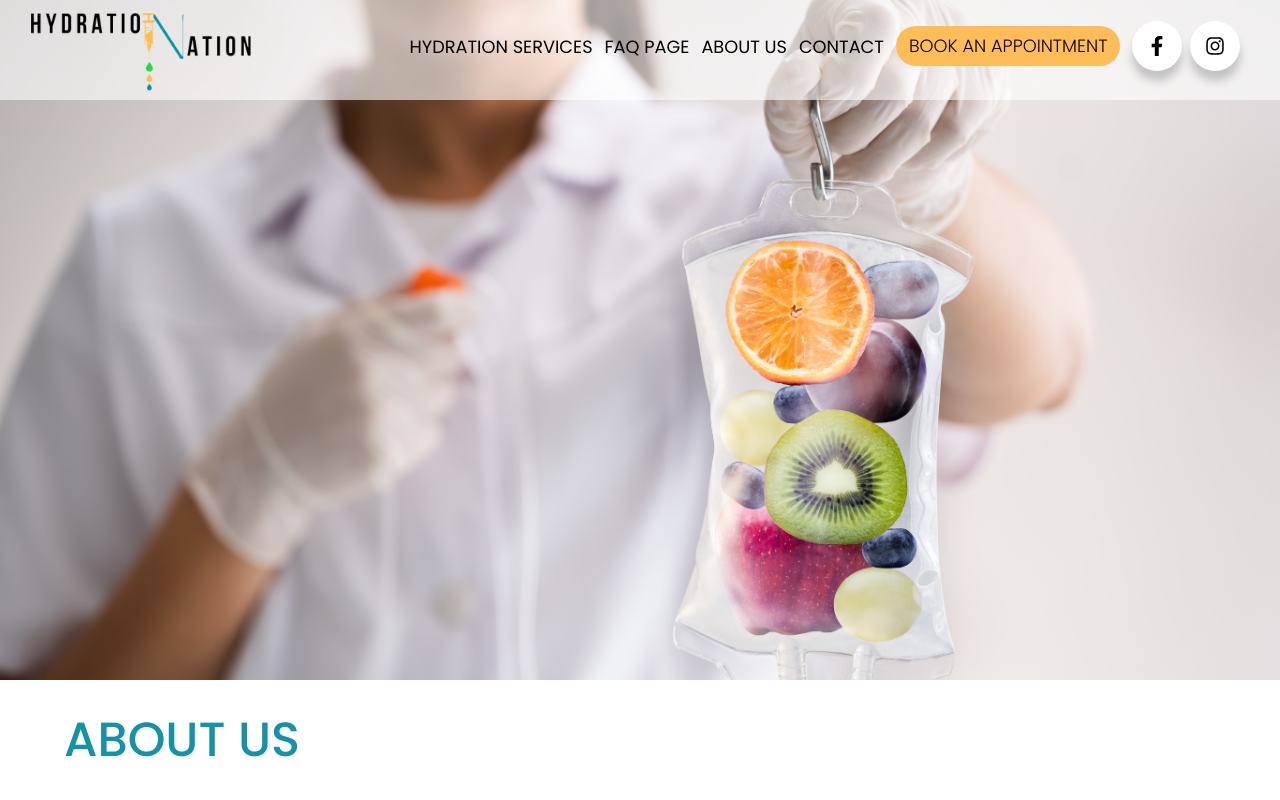
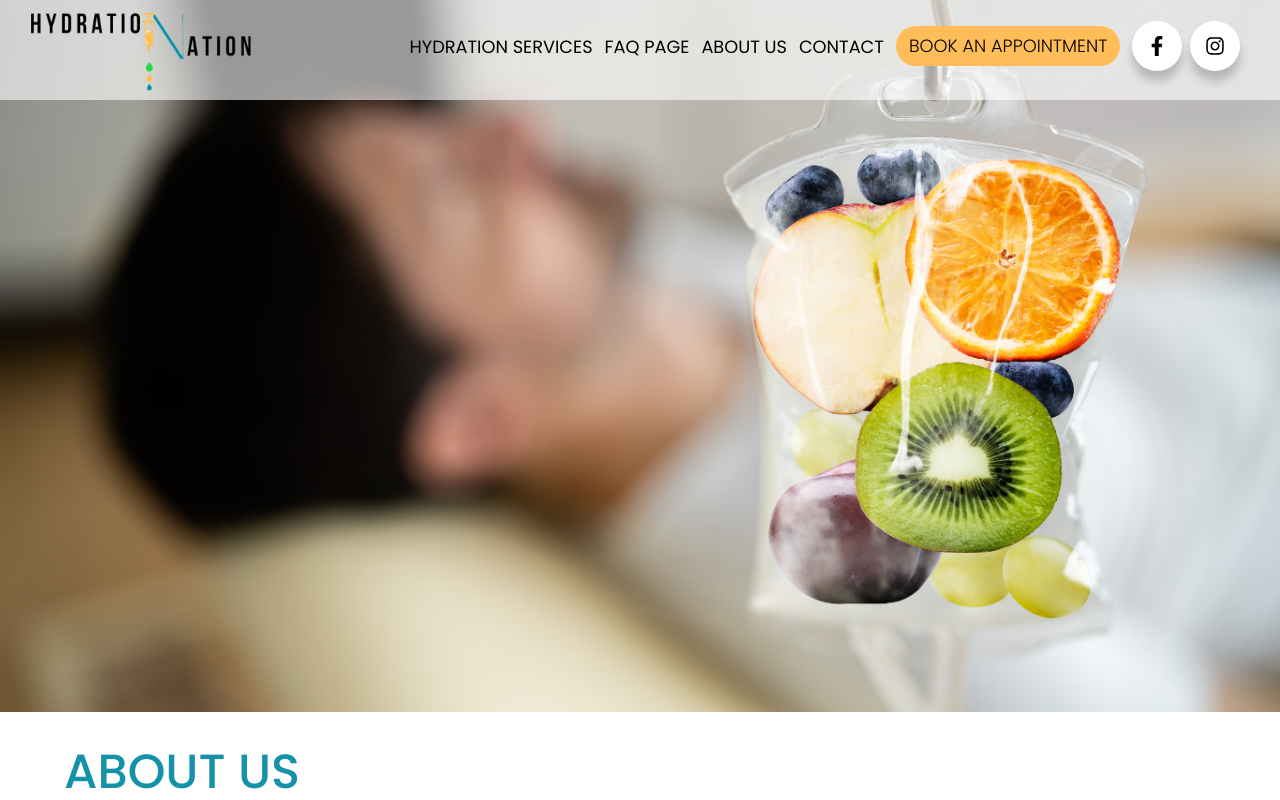
Before and after one commit to VensanDrot/MedWeb, a Next.js app: page /aboutus in a window 1280 px wide. Shown: the top 800 px of the page. Built offline with nearby package versions, Linux system fonts and the light colour scheme.

Commit message:
Pictures changed

```diff
--- a/src/app/globals.css
+++ b/src/app/globals.css
@@ -102,13 +102,16 @@ section {
 
 .top_img {
     background-image: url("../img/faq.png");
+    width: 100vw;
     min-height: 85vh;
-    background-size: cover;
+    background-repeat: no-repeat;
+    background-size: cover !important;
     background-position: center bottom;
 }
 
 @media screen and (max-width: 600px) {
   .top_img {
+    height: 75vh !important;
     background-position: calc(100%-10%);
    }
 
--- a/src/components/Nav/index.tsx
+++ b/src/components/Nav/index.tsx
@@ -33,7 +33,7 @@ const Nav = () => {
     >
       <div className={styles.nav_box}>
         <Link href="/" className={styles.nav_img_con}>
-          <Image src={img} alt="Chilling" className={styles.nav_img} />
+          <Image src={img} alt="Chilling" className={styles.nav_img} height={95} />
         </Link>
 
         <div className={styles.Hamburger_container}>
--- a/src/pages/aboutus/index.module.css
+++ b/src/pages/aboutus/index.module.css
@@ -11,6 +11,12 @@
     padding-bottom: 3.5rem;
 }
 
+
+.about_img {
+    background: url("../../img/aboutus.png");
+    height: 89vh;
+    background-position: center;
+}
 
 .kid_container > p {
     font-size: 1.7rem;
@@ -43,4 +49,8 @@ font-weight: 600;
     font-size: 1.4rem;
    }
 
+   .about_img {
+    background-position: right -400px bottom -10px !important;
+   }
+
 }
--- a/src/pages/aboutus/index.tsx
+++ b/src/pages/aboutus/index.tsx
@@ -6,7 +6,7 @@ import { AboutData } from "@/components/Data";
 const AboutUs = () => {
   return (
     <div className={styles.AboutUs_container}>
-      <div className="top_img"></div>
+      <div className={`${styles.about_img} top_img`}></div>
       <div className={styles.about_container}>
         <h1 className="naming">ABOUT US</h1>
         {AboutData.map((e) => {
```
Also changed, not shown: src/img/aboutus.png (added).
